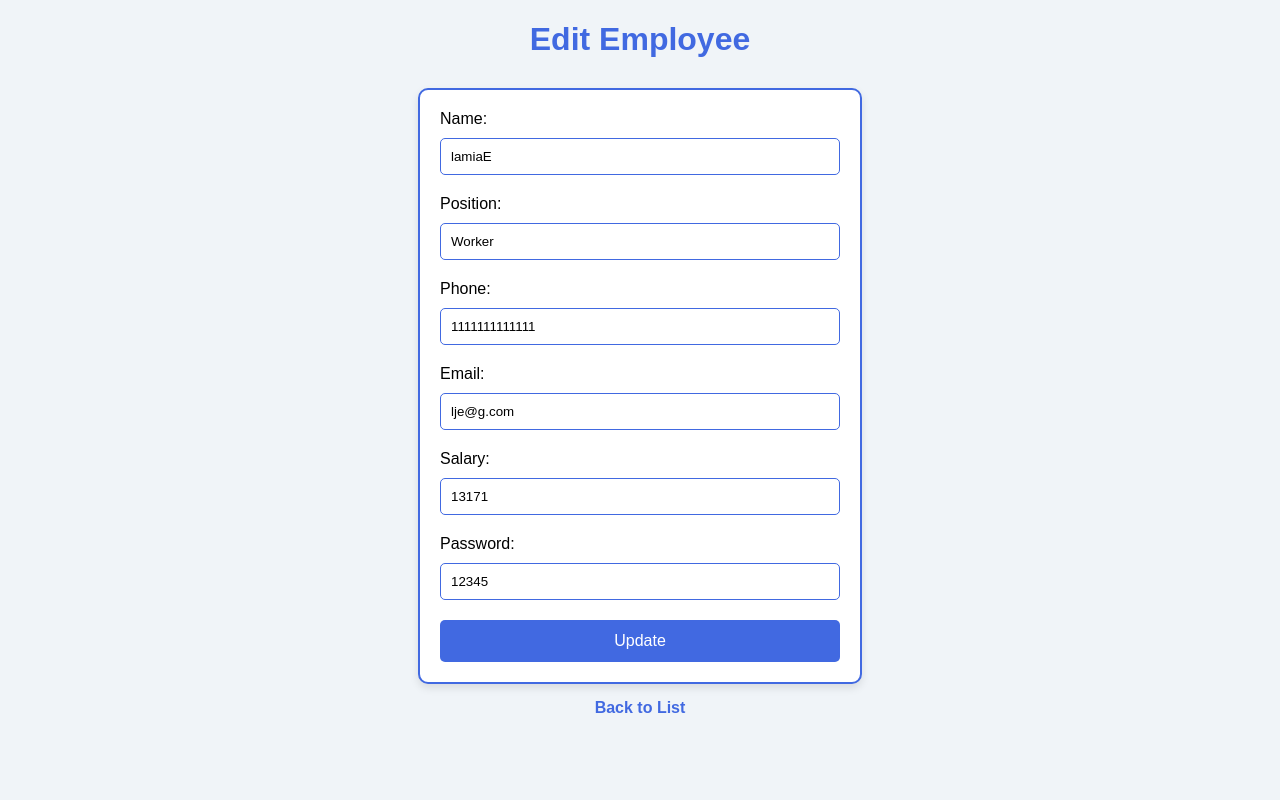
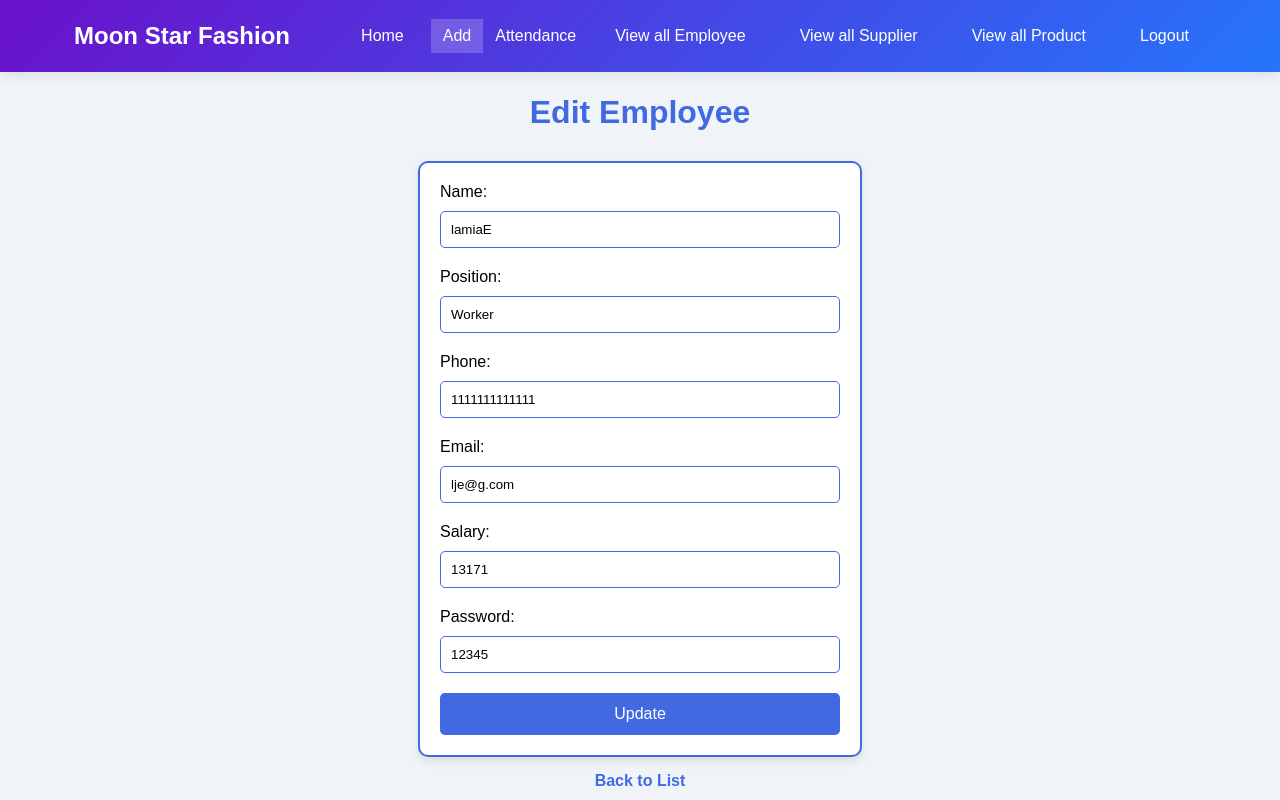
Before and after one commit to Lamia013/garment_management_system, a Django app: page /employees/edit/1/ in a window 1280 px wide. Run offline with Django 5.2, Linux system fonts and the light colour scheme; a user stored in the database is signed in; data comes from the database, SQL or seed files in the repository.

Commit message:
Update employee_edit.html

```diff
--- a/fms/fms/templates/employee_edit.html
+++ b/fms/fms/templates/employee_edit.html
@@ -8,7 +8,7 @@
     body {
       font-family: Arial, sans-serif;
       background-color: #f0f4f8;
-      margin: 20px;
+      margin: 0px;
     }
 
     h1 {
@@ -65,10 +65,125 @@
     a:hover {
       color: #27408b;
     }
+    .navbar {
+        display: flex;
+        justify-content: space-between;
+        align-items: center;
+        padding: 1.2rem 5%;
+        background: linear-gradient(135deg, #6a11cb 0%, #2575fc 100%);
+        color: white;
+        box-shadow: 0 2px 15px rgba(0, 0, 0, 0.1);
+        position: sticky;
+        top: 0;
+        z-index: 100;
+        }
+        .nav-links {
+        display: flex;
+        }
+
+        .nav-link {
+            color: white;
+            text-decoration: none;
+            margin: 0 15px;
+            font-weight: 500;
+            transition: all 0.3s ease;
+            padding: 8px 12px;
+            border-radius: 4px;
+        }
+
+        .nav-link:hover, .dropdown.active {
+            background-color: rgba(255, 255, 255, 0.2);
+        }
+        .logo {
+        display: flex;
+        align-items: center;
+        font-size: 1.5rem;
+        font-weight: 700;
+        }
+
+        .logo i {
+            margin-right: 10px;
+            font-size: 1.8rem;
+        }
+                .dropdown {
+        position: relative;
+        }
+
+        .dropbtn {
+        background: none;
+        border: none;
+        color: white;
+        font-weight: 500;
+        font-size: 1rem;
+        padding: 8px 12px;
+        border-radius: 4px;
+        cursor: pointer;
+        }
+
+        .dropbtn:hover {
+        background-color: rgba(255,255,255,0.2);
+        }
+
+        .dropdown-content {
+        display: none;
+        position: absolute;
+        top: 100%;
+        left: 0;
+        background-color: white;
+        min-width: 200px;
+        box-shadow: 0 8px 16px rgba(0,0,0,0.2);
+        border-radius: 6px;
+        z-index: 200;
+        }
+
+        .dropdown-content a {
+        color: #333;
+        padding: 12px 16px;
+        text-decoration: none;
+        display: block;
+        }
+
+        .dropdown-content a:hover {
+        background-color: #f1f1f1;
+        }
+
+        .dropdown:hover .dropdown-content {
+        display: block;
+        }
   </style>
 
 </head>
 <body>
+      <nav class="navbar">
+        <div class="logo">
+            <i class="fas fa-tshirt"></i>
+            <span>Moon Star Fashion</span>
+        </div>
+        <div class="nav-links">
+            <a href="{% url 'employee_list' %}" class="nav-link">Home</a>
+
+            <div class="dropdown active">
+                <button class="dropbtn">Add <i class="fa fa-caret-down"></i></button>
+                <div class="dropdown-content">
+                <a href="{% url 'employee_add' %}">Add New Employee</a>
+                <a href="{% url 'supplier_add' %}">Add New Supplier</a>
+                <a href="{% url 'product_add' %}">Add New Product</a>
+                <a href="{% url 'employee_bonus' %}">Add Bonus Percentage</a>
+                </div>
+            </div>
+                    <div class="dropdown">
+                <button class="dropbtn">Attendance <i class="fa fa-caret-down"></i></button>
+                <div class="dropdown-content">
+                    <a href="{% url 'take_attendance' %}">Take Attendance</a>
+                    <a href="{% url 'attendance_list' %}">Edit Attendance</a><br>
+                </div>
+            </div>
+            <a href="{% url 'employee_list' %}#emp" class="nav-link">View all Employee</a>
+            <a href="{% url 'employee_list' %}#sup" class="nav-link">View all Supplier</a>
+            <a href="{% url 'employee_list' %}#pro" class="nav-link">View all Product</a>
+            <a href="{% url 'admin_logout' %}" class="nav-link">Logout</a>
+        </div>
+      </nav>
   <h1>Edit Employee</h1>
   <form method="POST">
     {% csrf_token %}
```
